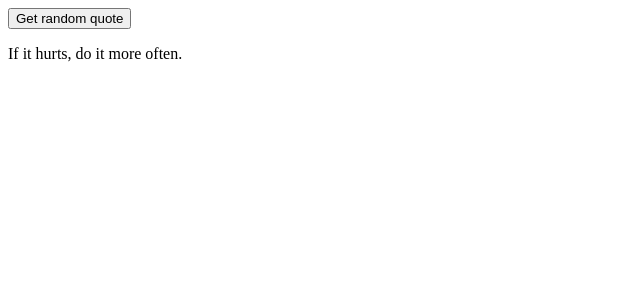
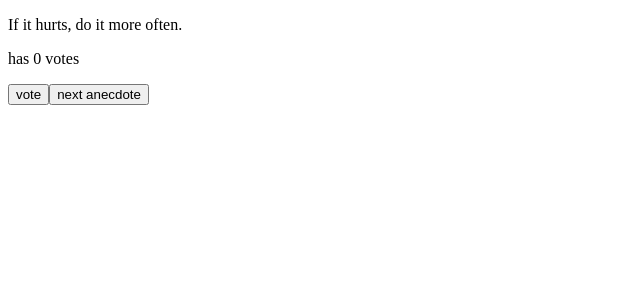
Before and after one commit to bryantt23/fso-part1, a React (Vite) app: page / in a window 1280 px wide. Shown: the top 300 px of the page, without its empty margins (0-640 px from the left). Built offline with nearby package versions, Linux system fonts and the light colour scheme.

Commit message:
1.13*: anecdotes step2

```diff
--- a/src/App.jsx
+++ b/src/App.jsx
@@ -9,31 +9,41 @@ function getRandomIndex(length, currentIndex) {
   return randomIndex;
 }
 
+const anecdotesArray = [
+  { "quote": "If it hurts, do it more often.", "votes": 0 },
+  { "quote": "Adding manpower to a late software project makes it later!", "votes": 1 },
+  { "quote": "The first 90 percent of the code accounts for the first 90 percent of the development time...The remaining 10 percent of the code accounts for the other 90 percent of the development time.", "votes": 2 },
+  { "quote": "Any fool can write code that a computer can understand. Good programmers write code that humans can understand.", "votes": 3 },
+  { "quote": "Premature optimization is the root of all evil.", "votes": 4 },
+  { "quote": "Debugging is twice as hard as writing the code in the first place. Therefore, if you write the code as cleverly as possible, you are, by definition, not smart enough to debug it.", "votes": 5 },
+  { "quote": "Programming without an extremely heavy use of console.log is same as if a doctor would refuse to use x-rays or blood tests when diagnosing patients.", "votes": 6 },
+  { "quote": "The only way to go fast, is to go well.", "votes": 7 }
+]
 const App = () => {
-  const anecdotes = [
-    'If it hurts, do it more often.',
-    'Adding manpower to a late software project makes it later!',
-    'The first 90 percent of the code accounts for the first 90 percent of the development time...The remaining 10 percent of the code accounts for the other 90 percent of the development time.',
-    'Any fool can write code that a computer can understand. Good programmers write code that humans can understand.',
-    'Premature optimization is the root of all evil.',
-    'Debugging is twice as hard as writing the code in the first place. Therefore, if you write the code as cleverly as possible, you are, by definition, not smart enough to debug it.',
-    'Programming without an extremely heavy use of console.log is same as if a doctor would refuse to use x-rays or blood tests when diagnosing patients.',
-    'The only way to go fast, is to go well.'
-  ]
 
+  const [anecdotes, setAnecdotes] = useState(anecdotesArray)
   const [selected, setSelected] = useState(0)
 
-  const handleClick = () => {
+  const getNextAnecdote = () => {
+    console.log(anecdotes)
     const nextIndex = getRandomIndex(anecdotes.length, selected)
     setSelected(nextIndex)
+  }
+  const voteOnAnecdote = () => {
+    const anecdotesCopy = [...anecdotes]
+    anecdotesCopy[selected].votes++;
+    setAnecdotes(anecdotesCopy)
   }
 
   return (
     <div>
-      <button onClick={handleClick}>Get random quote</button>
       <p>
-        {anecdotes[selected]}
+        {anecdotes[selected].quote}
       </p>
+      <p>has {anecdotes[selected].votes} votes</p>
+      <p>
+        <button onClick={voteOnAnecdote}>vote</button>
+        <button onClick={getNextAnecdote}>next anecdote</button></p>
     </div>
   )
 }
```
